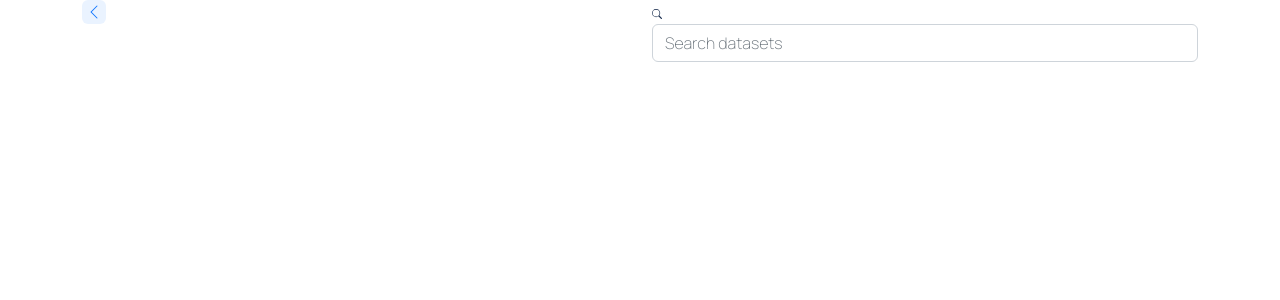
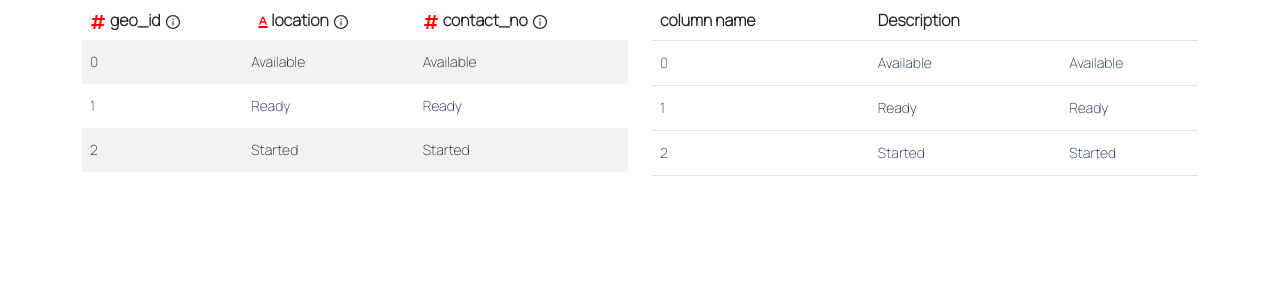
Before and after one commit to shrestha-suvha/grepsr-assessment, a React (Create React App) app: page / in a window 1280 px wide. Shown: the top 300 px of the page. Built offline with nearby package versions, Linux system fonts and the light colour scheme.

Commit message:
added table component

```diff
--- a/package.json
+++ b/package.json
@@ -19,6 +19,7 @@
     "react-bootstrap": "^2.7.2",
     "react-bootstrap-icons": "^1.10.2",
     "react-dom": "^18.2.0",
+    "react-icons": "^4.8.0",
     "react-scripts": "5.0.1",
     "typescript": "^4.9.5",
     "web-vitals": "^2.1.4"
--- a/src/App.tsx
+++ b/src/App.tsx
@@ -1,34 +1,73 @@
 import React from 'react';
-import { Row ,Col, Container} from 'react-bootstrap';
+import { Row, Container, Col } from 'react-bootstrap';
+import Table from 'react-bootstrap/Table';
+import { FaHashtag } from 'react-icons/fa';
+import { AiOutlineInfoCircle } from 'react-icons/ai';
+import { BiFontColor } from 'react-icons/bi';
 
 import './App.scss';
-import * as Icon from 'react-bootstrap-icons';
 
-
-
+const tableData = [
+  { id: 0, name: 'Available' },
+  { id: 1, name: 'Ready' },
+  { id: 2, name: 'Started' },
+];
 
 function App() {
-
   return (
     <Container>
- <Row className='nav-header' >
+      <Row>
         <Col>
- <span className='back-icon'>
- <Icon.ChevronLeft color="#1276FF" size={16} />
-
-
- </span>
-
+          <Table striped borderless responsive>
+            <thead>
+              <tr>
+                <th>
+                  <FaHashtag style={{ color: 'red', marginRight: '4px', fontSize: 16 }} />
+                  geo_id
+                  <AiOutlineInfoCircle style={{ marginLeft: '4px' }} />
+                </th>
+                <th>
+                  <BiFontColor style={{ marginLeft: '4px', color: 'red', fontSize: 16 }} />
+                  location
+                  <AiOutlineInfoCircle style={{ marginLeft: '4px' }} />
+                </th>
+                <th>
+                  <FaHashtag style={{ color: 'red', marginRight: '4px', fontSize: 16 }} />
+                  contact_no
+                  <AiOutlineInfoCircle style={{ marginLeft: '4px' }} />
+                </th>
+              </tr>
+            </thead>
+            <tbody className="ft-table">
+              {tableData?.map(item => (
+                <tr key={item?.id}>
+                  <td>{item?.id}</td>
+                  <td>{item?.name}</td>
+                  <td>{item?.name}</td>
+                </tr>
+              ))}
+            </tbody>
+          </Table>
         </Col>
-
         <Col>
-  <div className="form-group has-search">
-    <span className="fa fa-search form-control-feedback"></span>
-    <Icon.Search   size={10}/>
-    <input type="text" className="form-control" placeholder="Search datasets" >
-
-    </input>
-  </div>
+          <Table responsive style={{ maxHeight: '10px' }}>
+            <thead>
+              <tr>
+                <th color={'#D2DAE5'}>column name</th>
+                <th>Description</th>
+                <th></th>
+              </tr>
+            </thead>
+            <tbody className="ft-table">
+              {tableData?.map(item => (
+                <tr key={item?.id}>
+                  <td>{item?.id}</td>
+                  <td>{item?.name}</td>
+                  <td>{item?.name}</td>
+                </tr>
+              ))}
+            </tbody>
+          </Table>
         </Col>
       </Row>
     </Container>
--- a/src/sass/fonts/index.scss
+++ b/src/sass/fonts/index.scss
@@ -1,7 +1,27 @@
-@import "node_modules/bootstrap/scss/bootstrap";
+@import 'node_modules/bootstrap/scss/bootstrap';
 
 @import url('https://fonts.googleapis.com/css2?family=Manrope:wght@200&display=swap');
 
-:root{
-    --bs-body-font-family:'Manrope', sans-serif;
+:root {
+  --bs-body-font-family: 'Manrope', sans-serif;
 }
+
+.ft-table {
+  font-style: normal;
+  font-variant: normal;
+  font-weight: medium;
+  font-size: 14px;
+  line-height: 28px;
+  color: #1b2f50;
+}
+
+.ft-bold {
+  font-size: bold;
+}
+.ft-medium {
+  font-size: medium;
+}
+
+.ft-normal {
+  font-size: normal;
+}
--- a/src/sass/utilities/_variables.scss
+++ b/src/sass/utilities/_variables.scss
@@ -1,4 +1,8 @@
-// primary color
-$primary: #1276FF !default; // p03
-// $primary-light-2: #EAF3FF  !default; // p01
-$primary-light-1: #EAF3FF !default; // p02
+$primary: #1276ff !default;
+$primary-light: #eaf3ff !default;
+
+$text-color: #1b2f50 !default;
+$text-color-light-1: #5e6c84 !default;
+$text-color-light-2: #8d9cb5 !default;
+
+$text-mute: #a2b2c7 !default;
```
Also changed, not shown: 1 other file (tests, documents, lock files or other folders). Lines whose indentation alone changed are shown as unchanged.
